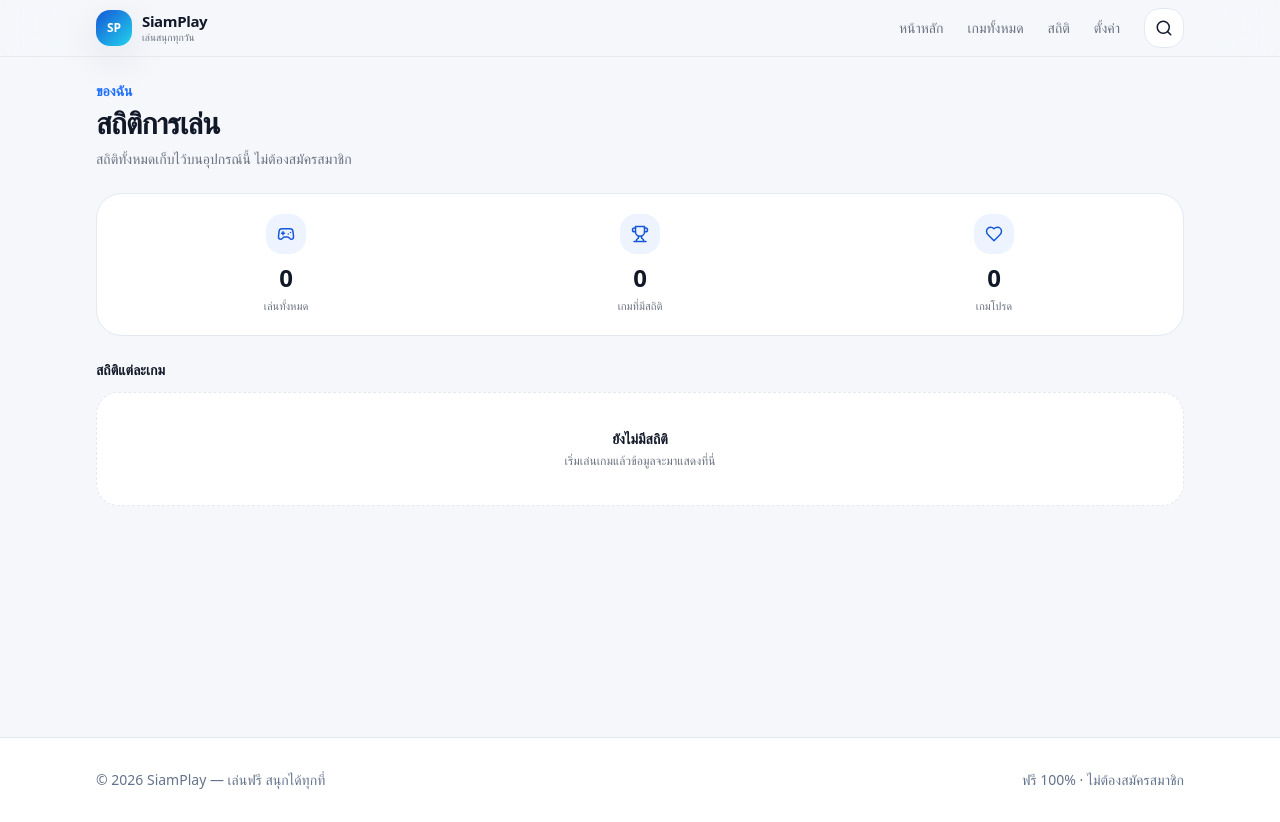
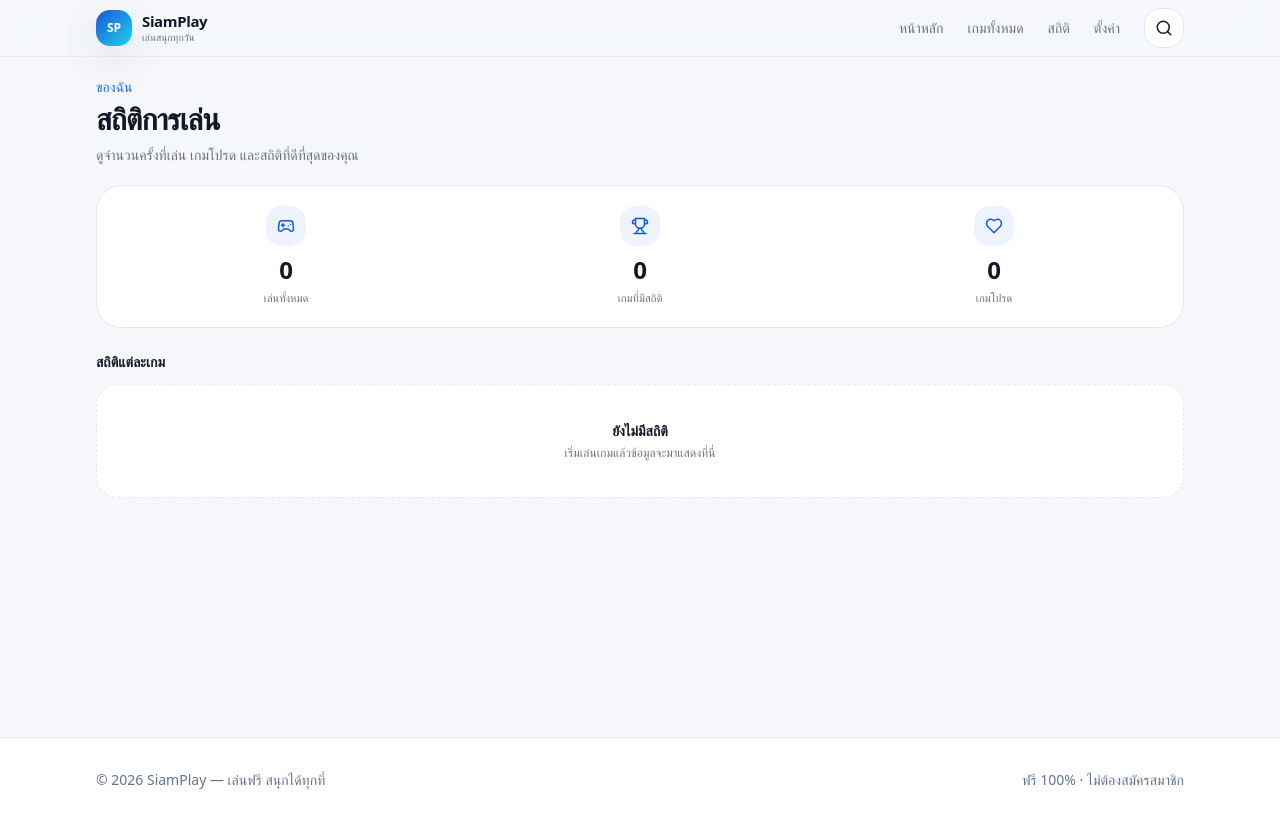
Before and after one commit to UnknownCode-2026/siamplay, a Next.js app: page /stats in a window 1280 px wide. Built offline with nearby package versions, Linux system fonts and the light colour scheme.

Commit message:
feat(v1.3): rebuild app/stats/page.tsx

```diff
--- a/app/stats/page.tsx
+++ b/app/stats/page.tsx
@@ -2,11 +2,11 @@ import { StatsDashboard } from "@/components/stats/StatsDashboard";
 
 export default function StatsPage() {
   return (
-    <div className="space-y-6">
-      <div className="pt-2">
-        <p className="text-sm font-black text-siam-500">ของฉัน</p>
-        <h1 className="mt-1 text-3xl font-black tracking-tight text-main">สถิติการเล่น</h1>
-        <p className="mt-2 text-sm text-muted">สถิติทั้งหมดเก็บไว้บนอุปกรณ์นี้ ไม่ต้องสมัครสมาชิก</p>
+    <div className="space-y-5">
+      <div className="pt-1">
+        <p className="text-sm font-medium text-siam-500">ของฉัน</p>
+        <h1 className="mt-1 text-3xl font-bold tracking-tight text-main">สถิติการเล่น</h1>
+        <p className="mt-2 text-sm text-muted">ดูจำนวนครั้งที่เล่น เกมโปรด และสถิติที่ดีที่สุดของคุณ</p>
       </div>
       <StatsDashboard />
     </div>
```
